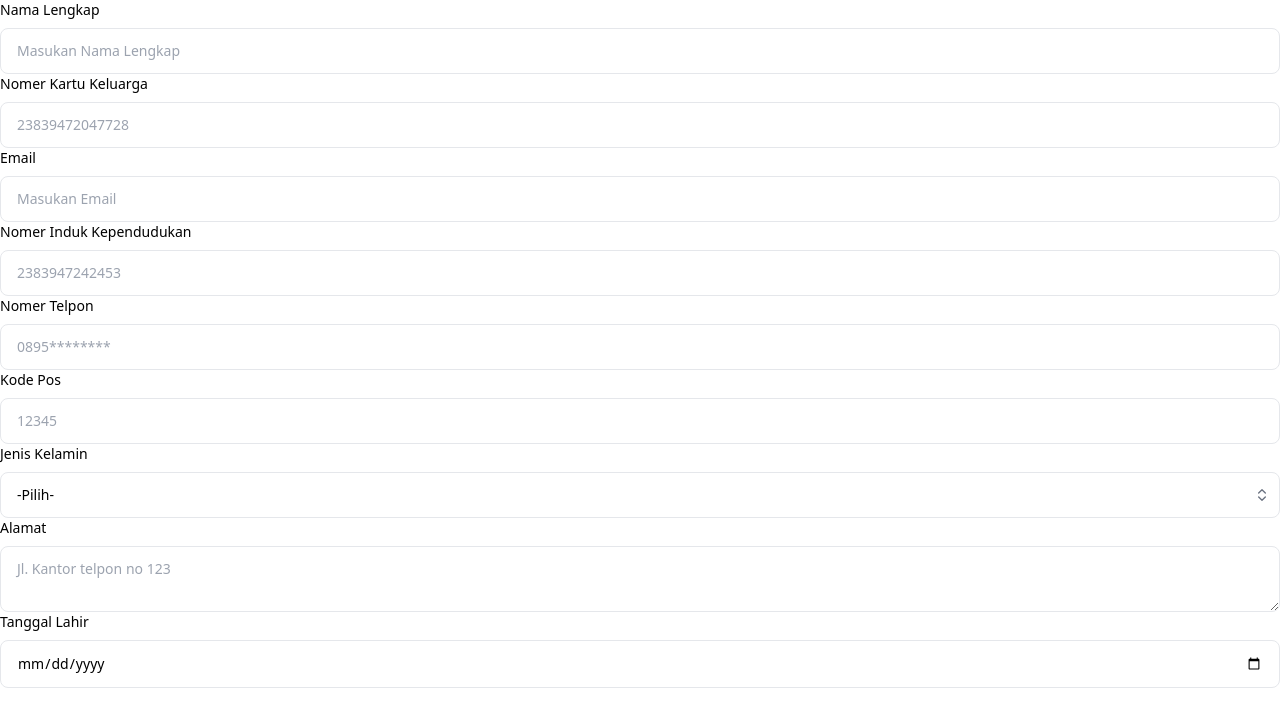
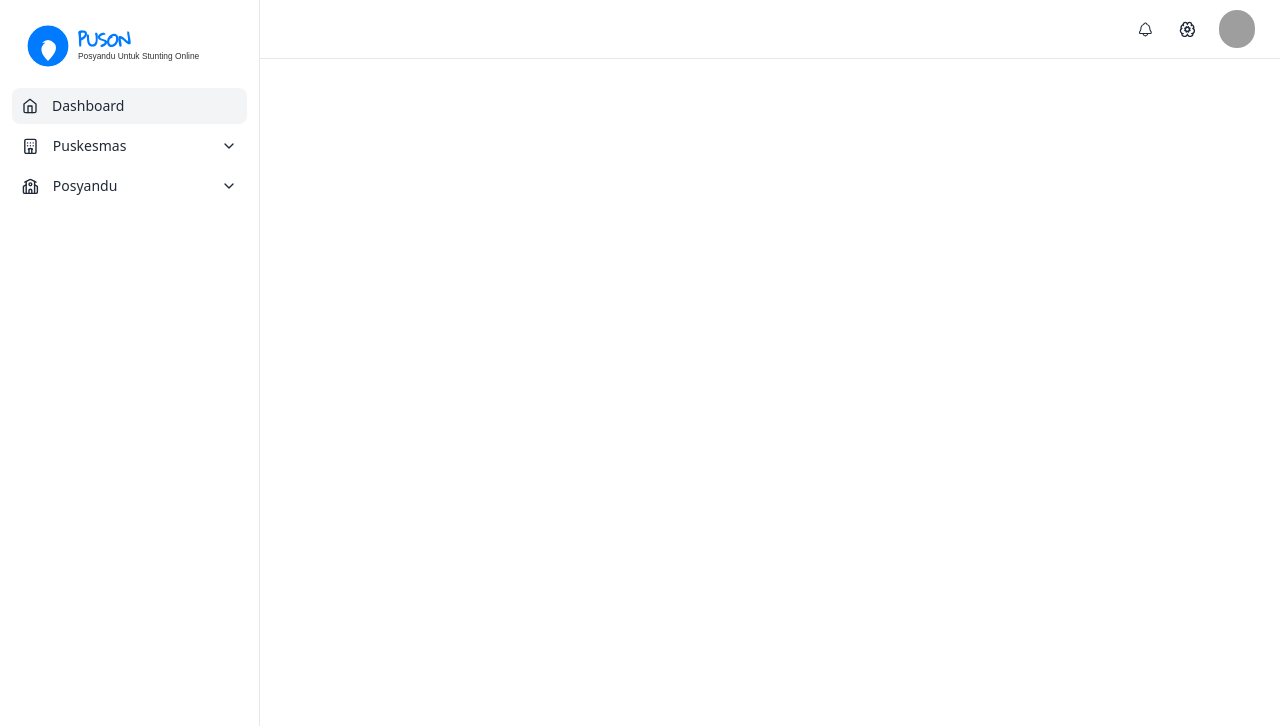
Before and after one commit to rvnkrwn-dev/PUSON-APP, a Nuxt app: page / in a window 1280 px wide. Shown: the top 726 px of the page. Built offline with nearby package versions, Linux system fonts and the light colour scheme; grey boxes are pictures that could not be loaded.

Commit message:
update & chore

```diff
--- a/pages/index.vue
+++ b/pages/index.vue
@@ -1,193 +1,13 @@
 <template>
+  <div>
 
-  <!-- Form Group full name -->
-  <div>
-    <label for="full-name" class="block text-sm mb-2">Nama Lengkap</label>
-    <div class="relative">
-      <input type="text" id="full-name" name="full-name"
-             placeholder="Masukan Nama Lengkap"
-             class="py-3 px-4 block w-full border border-gray-200 rounded-lg text-sm focus:border-blue-500 focus:ring-blue-500 disabled:opacity-50 disabled:pointer-events-none"
-             required>
-      <div class="hidden absolute inset-y-0 end-0 pointer-events-none pe-3">
-        <svg class="size-5 text-red-500" width="16" height="16" fill="currentColor" viewBox="0 0 16 16"
-             aria-hidden="true">
-          <path
-              d="M16 8A8 8 0 1 1 0 8a8 8 0 0 1 16 0zM8 4a.905.905 0 0 0-.9.995l.35 3.507a.552.552 0 0 0 1.1 0l.35-3.507A.905.905 0 0 0 8 4zm.002 6a1 1 0 1 0 0 2 1 1 0 0 0 0-2z"/>
-        </svg>
-      </div>
-    </div>
   </div>
-  <!-- End Form Group -->
-
-  <!-- Form Group no kk -->
-  <div>
-    <label for="no-kk" class="block text-sm mb-2">Nomer Kartu Keluarga</label>
-    <div class="relative">
-      <input type="text" id="no-kk" name="no-kk"
-             placeholder="23839472047728"
-             class="py-3 px-4 block w-full border border-gray-200 rounded-lg text-sm focus:border-blue-500 focus:ring-blue-500 disabled:opacity-50 disabled:pointer-events-none"
-             required>
-      <div class="hidden absolute inset-y-0 end-0 pointer-events-none pe-3">
-        <svg class="size-5 text-red-500" width="16" height="16" fill="currentColor" viewBox="0 0 16 16"
-             aria-hidden="true">
-          <path
-              d="M16 8A8 8 0 1 1 0 8a8 8 0 0 1 16 0zM8 4a.905.905 0 0 0-.9.995l.35 3.507a.552.552 0 0 0 1.1 0l.35-3.507A.905.905 0 0 0 8 4zm.002 6a1 1 0 1 0 0 2 1 1 0 0 0 0-2z"/>
-        </svg>
-      </div>
-    </div>
-  </div>
-  <!-- End Form Group -->
-
-  <!-- Form Group email -->
-  <div>
-    <label for="email" class="block text-sm mb-2">Email</label>
-    <div class="relative">
-      <input type="email" id="email" name="email" placeholder="Masukan Email"
-             class="py-3 px-4 block w-full border border-gray-200 rounded-lg text-sm focus:border-blue-500 focus:ring-blue-500 disabled:opacity-50 disabled:pointer-events-none"
-             required>
-      <div class="hidden absolute inset-y-0 end-0 pointer-events-none pe-3">
-        <svg class="size-5 text-red-500" width="16" height="16" fill="currentColor" viewBox="0 0 16 16"
-             aria-hidden="true">
-          <path
-              d="M16 8A8 8 0 1 1 0 8a8 8 0 0 1 16 0zM8 4a.905.905 0 0 0-.9.995l.35 3.507a.552.552 0 0 0 1.1 0l.35-3.507A.905.905 0 0 0 8 4zm.002 6a1 1 0 1 0 0 2 1 1 0 0 0 0-2z"/>
-        </svg>
-      </div>
-    </div>
-  </div>
-  <!-- End Form Group -->
-
-  <!-- Form Group nik -->
-  <div>
-    <label for="nik" class="block text-sm mb-2">Nomer Induk Kependudukan</label>
-    <div class="relative">
-      <input type="text" id="nik" name="nik"
-             placeholder="2383947242453"
-             class="py-3 px-4 block w-full border border-gray-200 rounded-lg text-sm focus:border-blue-500 focus:ring-blue-500 disabled:opacity-50 disabled:pointer-events-none"
-             required>
-      <div class="hidden absolute inset-y-0 end-0 pointer-events-none pe-3">
-        <svg class="size-5 text-red-500" width="16" height="16" fill="currentColor" viewBox="0 0 16 16"
-             aria-hidden="true">
-          <path
-              d="M16 8A8 8 0 1 1 0 8a8 8 0 0 1 16 0zM8 4a.905.905 0 0 0-.9.995l.35 3.507a.552.552 0 0 0 1.1 0l.35-3.507A.905.905 0 0 0 8 4zm.002 6a1 1 0 1 0 0 2 1 1 0 0 0 0-2z"/>
-        </svg>
-      </div>
-    </div>
-  </div>
-  <!-- End Form Group -->
-
-  <!-- Form Group phone -->
-  <div>
-    <label for="phone" class="block text-sm mb-2">Nomer Telpon</label>
-    <div class="relative">
-      <input type="text" id="phone" name="phone"
-             placeholder="0895********"
-             class="py-3 px-4 block w-full border border-gray-200 rounded-lg text-sm focus:border-blue-500 focus:ring-blue-500 disabled:opacity-50 disabled:pointer-events-none"
-             required>
-      <div class="hidden absolute inset-y-0 end-0 pointer-events-none pe-3">
-        <svg class="size-5 text-red-500" width="16" height="16" fill="currentColor" viewBox="0 0 16 16"
-             aria-hidden="true">
-          <path
-              d="M16 8A8 8 0 1 1 0 8a8 8 0 0 1 16 0zM8 4a.905.905 0 0 0-.9.995l.35 3.507a.552.552 0 0 0 1.1 0l.35-3.507A.905.905 0 0 0 8 4zm.002 6a1 1 0 1 0 0 2 1 1 0 0 0 0-2z"/>
-        </svg>
-      </div>
-    </div>
-  </div>
-  <!-- End Form Group -->
-
-  <!-- Form Group phone -->
-  <div>
-    <label for="postal-code" class="block text-sm mb-2">Kode Pos</label>
-    <div class="relative">
-      <input type="text" id="postal-code" name="postal-code"
-             placeholder="12345"
-             class="py-3 px-4 block w-full border border-gray-200 rounded-lg text-sm focus:border-blue-500 focus:ring-blue-500 disabled:opacity-50 disabled:pointer-events-none"
-             required>
-      <div class="hidden absolute inset-y-0 end-0 pointer-events-none pe-3">
-        <svg class="size-5 text-red-500" width="16" height="16" fill="currentColor" viewBox="0 0 16 16"
-             aria-hidden="true">
-          <path
-              d="M16 8A8 8 0 1 1 0 8a8 8 0 0 1 16 0zM8 4a.905.905 0 0 0-.9.995l.35 3.507a.552.552 0 0 0 1.1 0l.35-3.507A.905.905 0 0 0 8 4zm.002 6a1 1 0 1 0 0 2 1 1 0 0 0 0-2z"/>
-        </svg>
-      </div>
-    </div>
-  </div>
-  <!-- End Form Group -->
-
-  <!-- Form Group Gender -->
-  <div>
-    <label for="gender" class="block text-sm mb-2">Jenis Kelamin</label>
-    <div class="relative">
-      <select id="gender" data-hs-select='{
-      "placeholder": "-Pilih-",
-      "toggleTag": "<button type=\"button\" aria-expanded=\"false\"></button>",
-      "toggleClasses": "hs-select-disabled:pointer-events-none hs-select-disabled:opacity-50 relative py-3 ps-4 pe-9 flex gap-x-2 text-nowrap w-full cursor-pointer bg-white border border-gray-200 rounded-lg text-start text-sm focus:outline-none focus:ring-2 focus:ring-blue-500",
-      "dropdownClasses": "mt-2 z-50 w-full max-h-72 p-1 space-y-0.5 bg-white border border-gray-200 rounded-lg overflow-hidden overflow-y-auto",
-      "optionClasses": "py-2 px-4 w-full text-sm text-gray-800 cursor-pointer hover:bg-gray-100 rounded-lg focus:outline-none focus:bg-gray-100",
-      "optionTemplate": "<div class=\"flex justify-between items-center w-full\"><span data-title></span><span class=\"hidden hs-selected:block\"><svg class=\"shrink-0 size-3.5 text-blue-600 \" xmlns=\"http:.w3.org/2000/svg\" width=\"24\" height=\"24\" viewBox=\"0 0 24 24\" fill=\"none\" stroke=\"currentColor\" stroke-width=\"2\" stroke-linecap=\"round\" stroke-linejoin=\"round\"><polyline points=\"20 6 9 17 4 12\"/></svg></span></div>"
-    }'>
-        <option value="">Choose</option>
-        <option>Pria</option>
-        <option>Wanita</option>
-      </select>
-
-      <div class="absolute top-1/2 end-2.5 -translate-y-1/2">
-        <svg class="shrink-0 size-4 text-gray-500" xmlns="http://www.w3.org/2000/svg" width="24" height="24"
-             viewBox="0 0 24 24" fill="none" stroke="currentColor" stroke-width="2" stroke-linecap="round"
-             stroke-linejoin="round">
-          <path d="m7 15 5 5 5-5"></path>
-          <path d="m7 9 5-5 5 5"></path>
-        </svg>
-      </div>
-    </div>
-  </div>
-  <!-- End Form Group -->
-
-  <!-- Form Group address -->
-  <div>
-    <label for="address" class="block text-sm mb-2">Alamat</label>
-    <div class="relative">
-                      <textarea type="text" id="address" name="address"
-                                placeholder="Jl. Kantor telpon no 123"
-                                class="py-3 px-4 block w-full border border-gray-200 rounded-lg text-sm focus:border-blue-500 focus:ring-blue-500 disabled:opacity-50 disabled:pointer-events-none"
-                                required/>
-      <div class="hidden absolute inset-y-0 end-0 pointer-events-none pe-3">
-        <svg class="size-5 text-red-500" width="16" height="16" fill="currentColor" viewBox="0 0 16 16"
-             aria-hidden="true">
-          <path
-              d="M16 8A8 8 0 1 1 0 8a8 8 0 0 1 16 0zM8 4a.905.905 0 0 0-.9.995l.35 3.507a.552.552 0 0 0 1.1 0l.35-3.507A.905.905 0 0 0 8 4zm.002 6a1 1 0 1 0 0 2 1 1 0 0 0 0-2z"/>
-        </svg>
-      </div>
-    </div>
-  </div>
-  <!-- End Form Group -->
-
-  <!-- Form Group dob -->
-  <div>
-    <label for="dob" class="block text-sm mb-2">Tanggal Lahir</label>
-    <div class="relative">
-      <input type="date" id="dob" name="dob"
-             placeholder="Masukan Nama Lengkap"
-             class="py-3 px-4 block w-full border border-gray-200 rounded-lg text-sm focus:border-blue-500 focus:ring-blue-500 disabled:opacity-50 disabled:pointer-events-none"
-             required>
-      <div class="hidden absolute inset-y-0 end-0 pointer-events-none pe-3">
-        <svg class="size-5 text-red-500" width="16" height="16" fill="currentColor" viewBox="0 0 16 16"
-             aria-hidden="true">
-          <path
-              d="M16 8A8 8 0 1 1 0 8a8 8 0 0 1 16 0zM8 4a.905.905 0 0 0-.9.995l.35 3.507a.552.552 0 0 0 1.1 0l.35-3.507A.905.905 0 0 0 8 4zm.002 6a1 1 0 1 0 0 2 1 1 0 0 0 0-2z"/>
-        </svg>
-      </div>
-    </div>
-  </div>
-  <!-- End Form Group -->
-
 </template>
 
 <script setup lang="ts">
-definePageMeta({
-  layout: false
-})
+
 </script>
 
 <style scoped>
-/* Anda bisa menambahkan gaya sesuai kebutuhan */
+
 </style>
```
